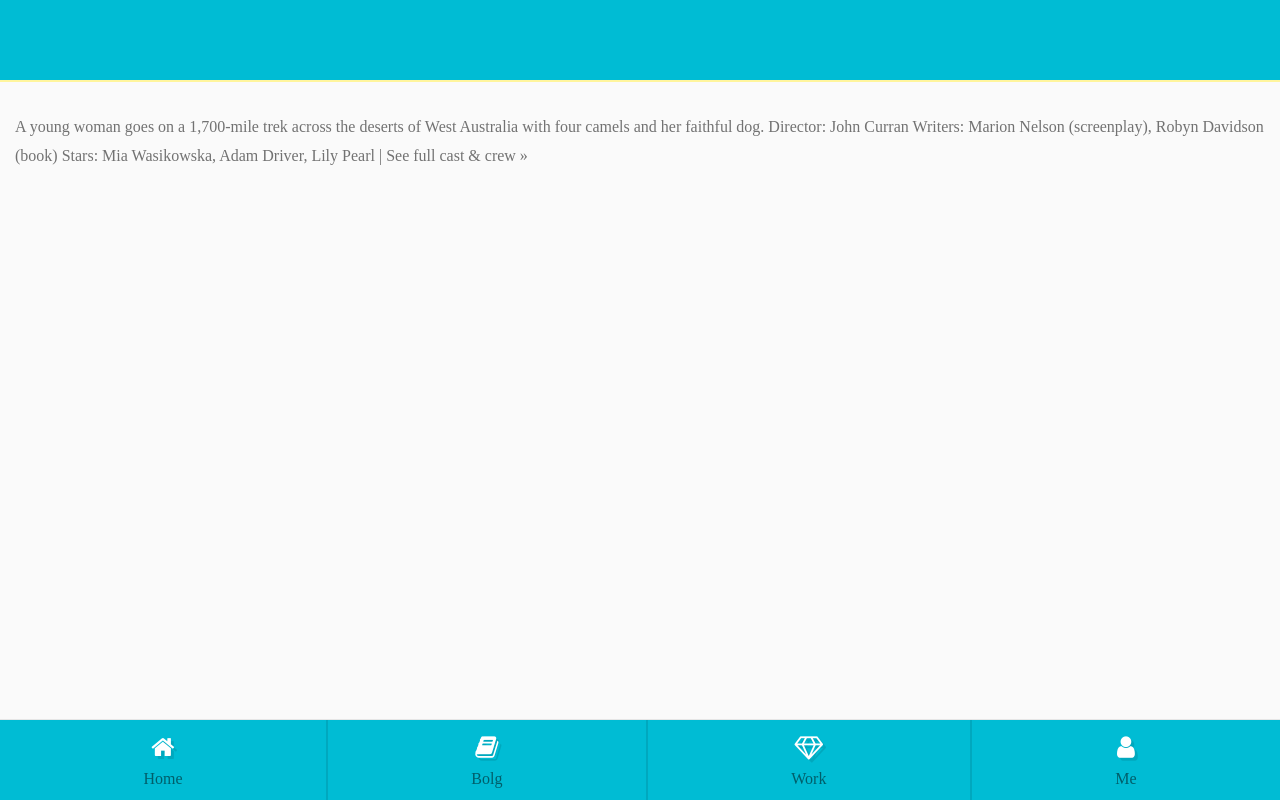
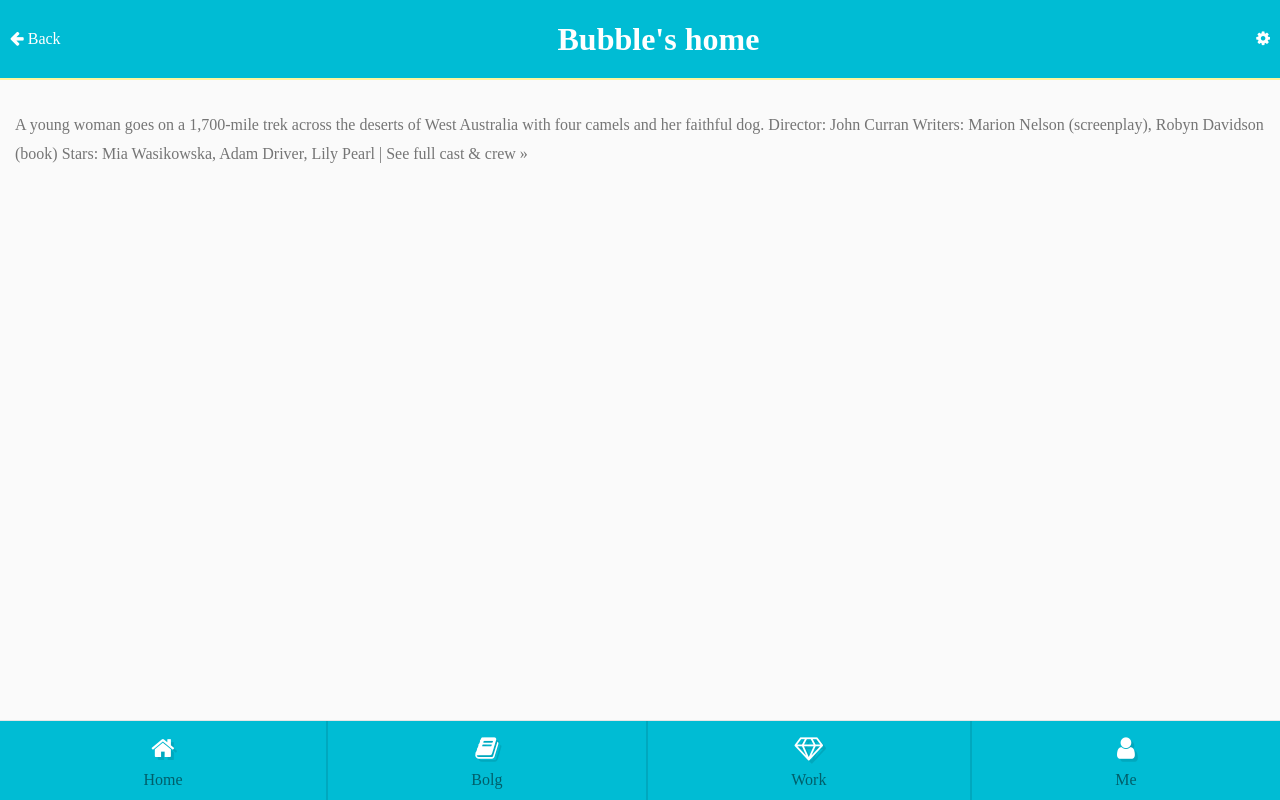
Before and after one commit to BubbleM/resume, a plain HTML site: page index.html in a window 1280 px wide. Drawn offline with Linux system fonts and the light colour scheme.

Commit message:
add header

```diff
--- a/index.html
+++ b/index.html
@@ -3,13 +3,22 @@
 <head>
   <meta charset="UTF-8">
   <meta name="viewport" content="width=device-width, initial-scale=1"/>
-  <title>BubbleM resume</title>
+  <title>BubbleM's resume</title>
   <link rel="stylesheet" href="styles/main.css">
   <link rel="stylesheet" href="https://cdn.bootcss.com/font-awesome/4.7.0/css/font-awesome.min.css">
 </head>
 <body>
 <div class="app-wrap">
-  <header class="app-header"></header>
+  <header class="app-header">
+    <a href="" class="button">
+      <i class="fa fa-arrow-left"></i>
+      Back
+    </a>
+    <h1>Bubble's home</h1>
+    <a href="" class="button">
+      <i class="fa fa-cog"></i>
+    </a>
+  </header>
   <div class="content">
     <p>
       A young woman goes on a 1,700-mile trek across the deserts of West Australia with four camels and her faithful dog.
--- a/source/gulpfile.js
+++ b/source/gulpfile.js
@@ -2,9 +2,14 @@ let gulp = require('gulp');
 let sass = require('gulp-sass');
 let prefix = require('gulp-autoprefixer');
 
+function handleError(err) {
+  console.log(err.toString());
+  this.emit('end');
+}
+
 gulp.task('sass', () => {
   gulp.src('styles/main.scss')
-    .pipe(sass())
+    .pipe(sass()).on('error', handleError)
     .pipe(prefix())
     .pipe(gulp.dest('../styles'));
 });
--- a/source/styles/main.scss
+++ b/source/styles/main.scss
@@ -12,7 +12,11 @@ $divider-color:        #BDBDBD;
 body {
   margin: 0;
   -webkit-font-smoothing: antialiased;// 让中间内容更柔和
-  color: #727272;
+  color: $secondary-text-color;
+}
+
+* {
+  box-sizing: border-box; // 添加padding或border时元素的布局不会变大
 }
 
 a {
@@ -26,11 +30,23 @@ a {
 }
 
 .app-header {
+  padding: 10px;
   background-color: $primary-color;
   height: 80px;
+  display: flex;
+  align-items: center; // 让元素水平垂直居中
+  justify-content: space-between;
   border-bottom: 2px solid #fff59d;
   flex-shrink: 0;
+  color: $primary-color-text;
+  a {
+    color: $primary-color-text;
+  }
 }
+
+/*.app-header > * {
+  border: 1px solid red;
+}*/
 
 .content {
   background-color: #fafafa;
```
Also changed, not shown: source/index.html (+11 -2 lines), styles/main.css.
